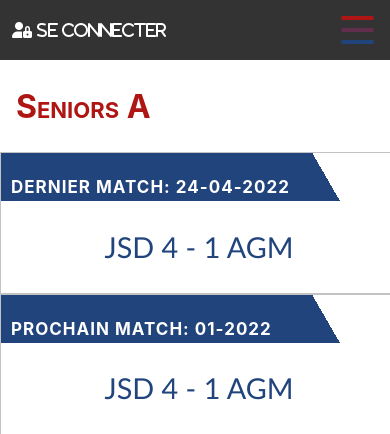
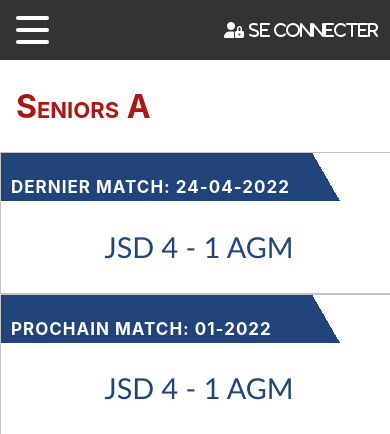
Before and after one commit to L1nkiZ/ProjetFinSequence, a PHP site: page / in a window 390 px wide. Shown: the part 256-690 px from the top of the page. Run offline with PHP 8.4, Linux system fonts and the light colour scheme.

Commit message:
MenuHamburgerVersionMobile

```diff
--- a/index.html
+++ b/index.html
@@ -16,7 +16,7 @@
       <header class="header">
         <div class="header-content">
             <div class="header-logo"> <!--Classe pour le logo-->
-                <img src="/IconeClub/iconeClubBlanc.jpg">
+                <img src="IconeClub/iconeClubBlanc.jpg">
             </div>
 
             <div class="header-title"> <!--Titre-->
@@ -27,7 +27,13 @@
 
       <div id="root">
         <div id="topnav" class="topnav">
-          <a id="home_link" class="topnav_link fa-solid fa-user-lock" href="/"> Se Connecter</a>
+            <a id="topnav_hamburger_icon" href="javascript:void(0);" onclick="showResponsiveMenu()">
+                <!-- Some spans to act as a hamburger -->
+                <span></span>
+                <span></span>
+                <span></span>
+              </a>
+          <a id="home_link" class="topnav_link fa-solid fa-user-lock home_right" href="/"> Se Connecter</a>
 
           <!-- Menu PC -->
           <nav role="navigation" id="topnav_menu">
@@ -37,12 +43,7 @@
             <a class="topnav_link fa-solid fa-file-pen" href="CGU"> CGU</a>
           </nav>
 
-          <a id="topnav_hamburger_icon" href="javascript:void(0);" onclick="showResponsiveMenu()">
-            <!-- Some spans to act as a hamburger -->
-            <span></span>
-            <span></span>
-            <span></span>
-          </a>
+
 
           <!-- Responsive Menu -->
           <nav role="navigation" id="topnav_responsive_menu">
--- a/mobile.css
+++ b/mobile.css
@@ -129,6 +129,10 @@ display: none;
       flex-grow: 1;
     }
 
+    .home_right{
+      text-align: right;
+    }
+
     /* disable horizontal scrolling  */
     #root {
       position: relative;
@@ -233,7 +237,7 @@ display: none;
 
      /* set the 3 spans position to look like a hamburger */
      #topnav_hamburger_icon span:nth-child(1) {
-      background-color: #AE1513;
+      background-color: white;
     top: 0px;
     -webkit-transform-origin: left top;
     -moz-transform-origin: left top;
@@ -241,7 +245,7 @@ display: none;
     transform-origin: left top;
   }
   #topnav_hamburger_icon span:nth-child(2) {
-      background-color: #612E4D;
+      background-color: white;
     top: 12px;
     -webkit-transform-origin: left center;
     -moz-transform-origin: left center;
@@ -249,12 +253,12 @@ display: none;
     transform-origin: left center;
   }
   #topnav_hamburger_icon span:nth-child(3) {
-      background-color: #21447D;
-    top: 24px;
-    -webkit-transform-origin: left bottom;
-    -moz-transform-origin: left bottom;
-    -o-transform-origin: left bottom;
-    transform-origin: left bottom;
+      background-color: white;
+      top: 24px;
+      -webkit-transform-origin: left bottom;
+      -moz-transform-origin: left bottom;
+      -o-transform-origin: left bottom;
+      transform-origin: left bottom;
   }
     /* change color when opening the menu */
     #topnav_hamburger_icon.open span {
@@ -263,6 +267,7 @@ display: none;
 
     /* the first span rotates 45° \ */
     #topnav_hamburger_icon.open span:nth-child(1) {
+      background-color: white;
       width: 110%;
       -webkit-transform: rotate(45deg);
       -moz-transform: rotate(45deg);
@@ -278,6 +283,7 @@ display: none;
 
     /* the last span rotates -45° / */
     #topnav_hamburger_icon.open span:nth-child(3) {
+      background-color: white;
       width: 110%;
       -webkit-transform: rotate(-45deg);
       -moz-transform: rotate(-45deg);
```
Also changed, not shown: IconeClub/iconeClub - Copie.jpg (deleted).
